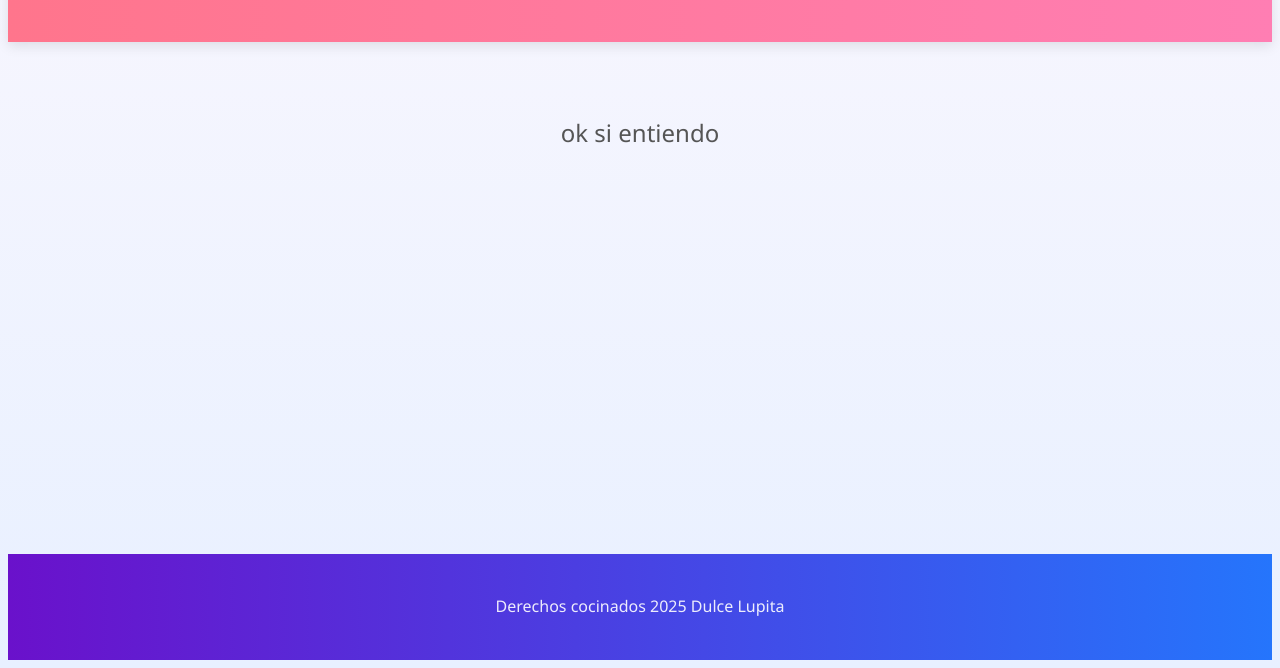
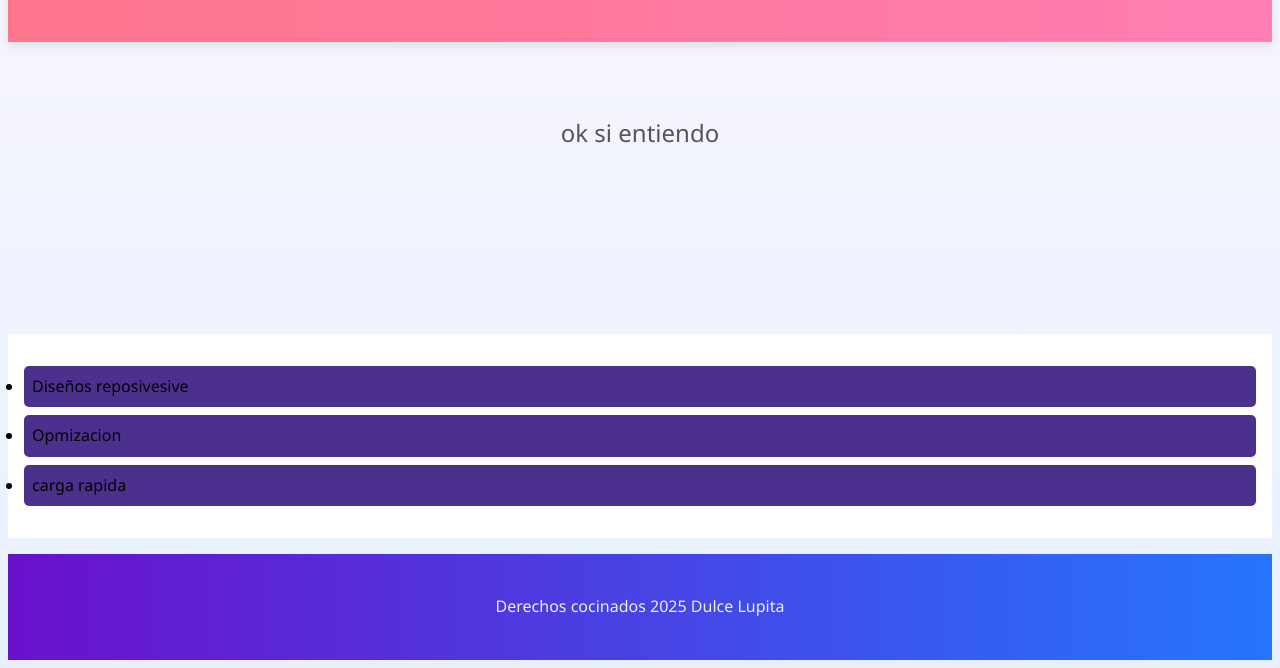
Before and after one commit to st4186/Lady_gaga, a plain HTML site: page index.html in a window 1280 px wide. Shown: the part 148-816 px from the top of the page. Drawn offline with Linux system fonts and the light colour scheme.

Commit message:
Version 1.1 - Added ft section

```diff
--- a/index.html
+++ b/index.html
@@ -14,6 +14,13 @@
     <main>
         <p>ok si entiendo</p>
     </main>
+    <section id="cara">
+        <ul>
+            <li>Diseños reposivesive</li>
+            <li>Opmizacion</li>
+            <li>carga rapida</li>
+        </ul>
+    </section>
     <footer>
         <p>Derechos cocinados 2025 Dulce Lupita</p>
     </footer>
--- a/style.css
+++ b/style.css
@@ -49,3 +49,22 @@
             font-size: 1rem;
             opacity: 0.9;
         }
+        #cara{
+            background-color: #ffffff;
+            padding: 1rem;
+            margin: 1rem 0;
+
+        }
+          #cara ul{
+            lirt-style-type: none;
+            padding: 0;
+
+        }
+          #cara li{
+            background-color: #4b318d;
+            padding: 0.5rem;
+            margin: 0.5rem 0;
+            border-radius: 5px;
+            color: #000000;
+
+        }
```
